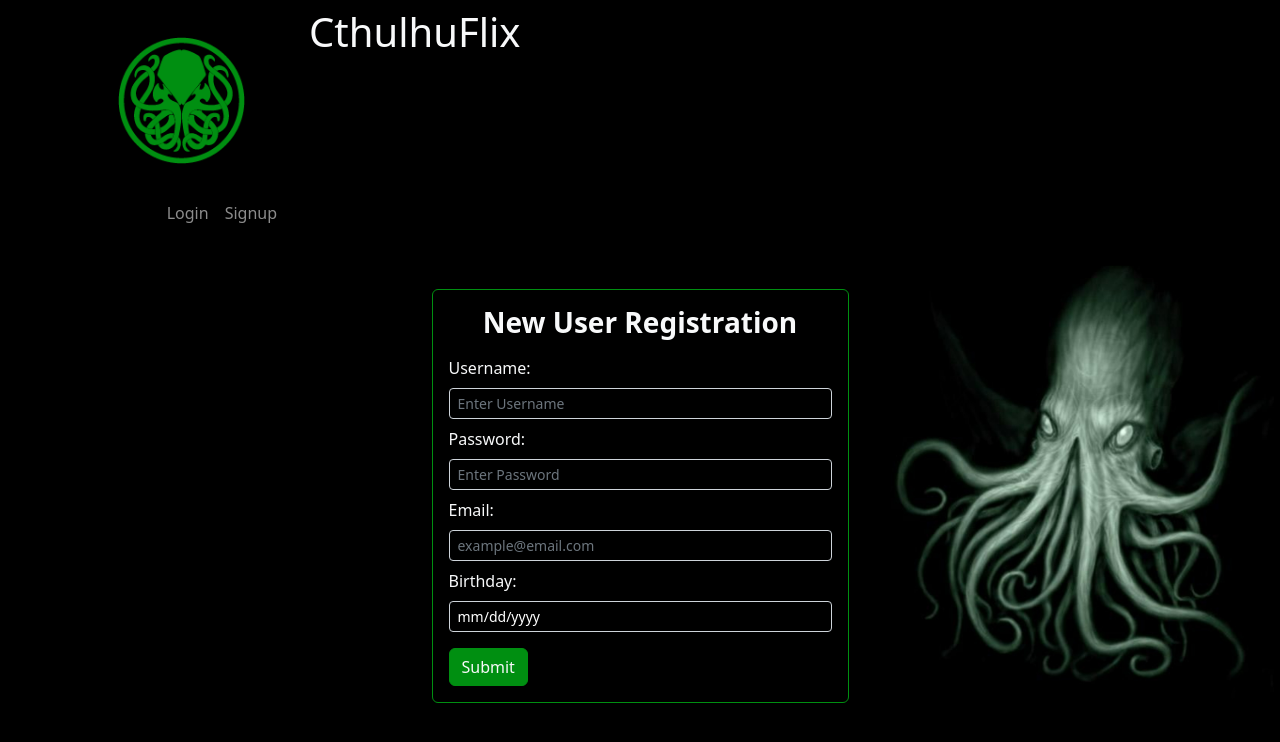
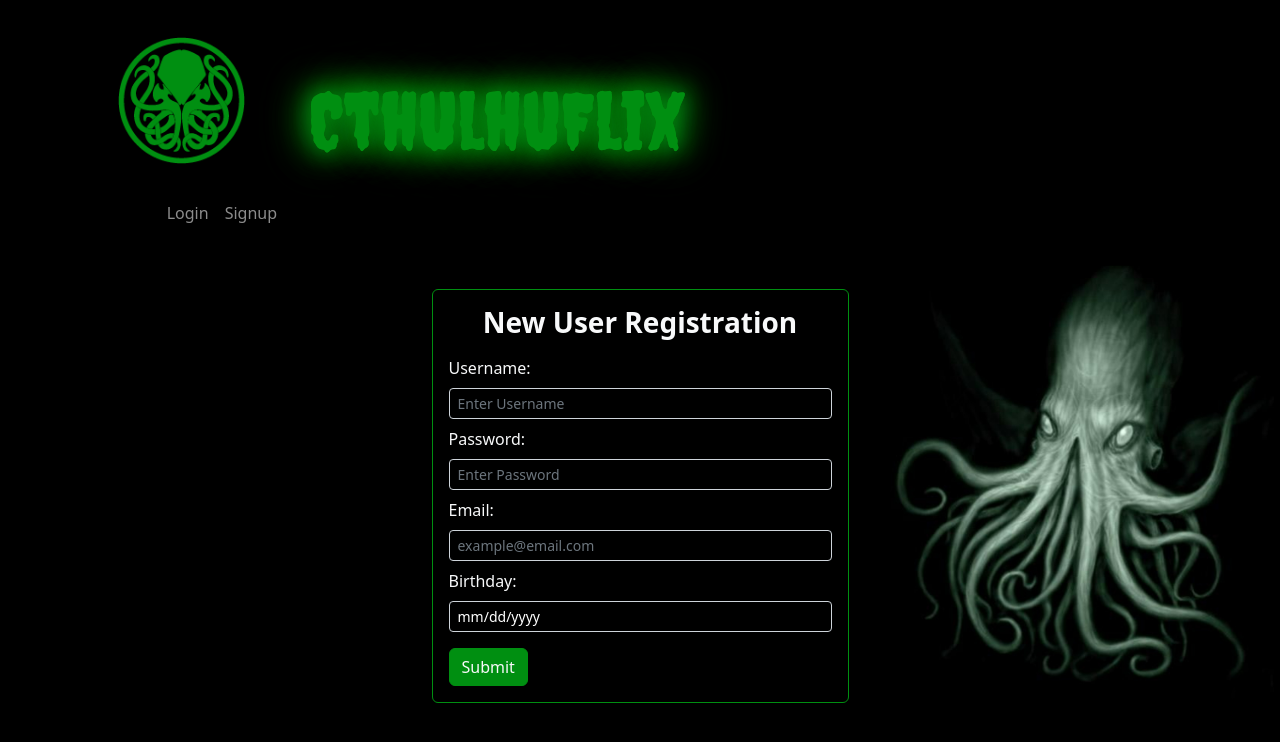
Before and after one commit to stepweaver/myFlix-client, a React (Vite) app: page /register in a window 1280 px wide. Shown: the top 742 px of the page. Built offline with nearby package versions, Linux system fonts and the light colour scheme.

Commit message:
Update navigation-bar.scss
Styles for the navbar. Cool glow effect on the title.

```diff
--- a/src/components/navigation-bar/navigation-bar.scss
+++ b/src/components/navigation-bar/navigation-bar.scss
@@ -0,0 +1,37 @@
+@font-face {
+  font-family: 'Cthulhu';
+  src: url('../../../public/fonts/Creepster-Regular.ttf') format('woff2');
+  font-weight: normal;
+  font-style: normal;
+}
+
+.font-face {
+  font-family: 'Cthulhu';
+}
+
+.navbar-custom {
+  background-color: transparent;
+  padding: 0;
+}
+
+.navbar-row {
+  margin: 0;
+  align-items: center;
+}
+
+.brand {
+  margin-right: 10px;
+}
+
+.nav-links {
+  margin-left: auto;
+}
+
+.cthulhuflix {
+  font-family: 'Cthulhu';
+  margin-top: 20px;
+  margin-bottom: 20px;
+  font-size: 5rem;
+  color: #008f11;
+  text-shadow: 0 0 0 rgba(0, 143, 17, 0.8), 0 0 20px rgba(0, 143, 17, 0.8), 0 0 30px rgba(0, 143, 17, 0.8), 0 0 40px rgba(0, 143, 17, 0.8), 0 0 50px rgba(0, 143, 17, 0.8);
+}
```
